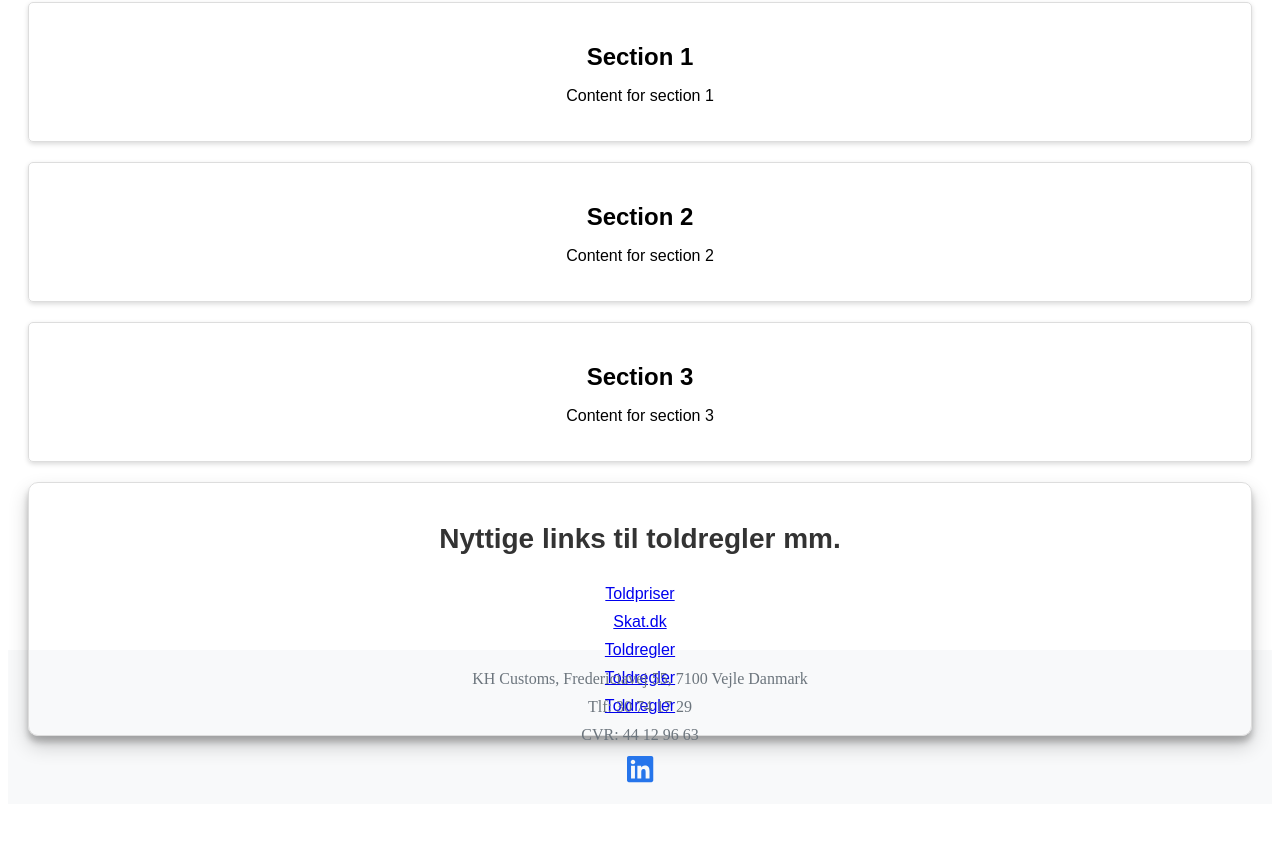
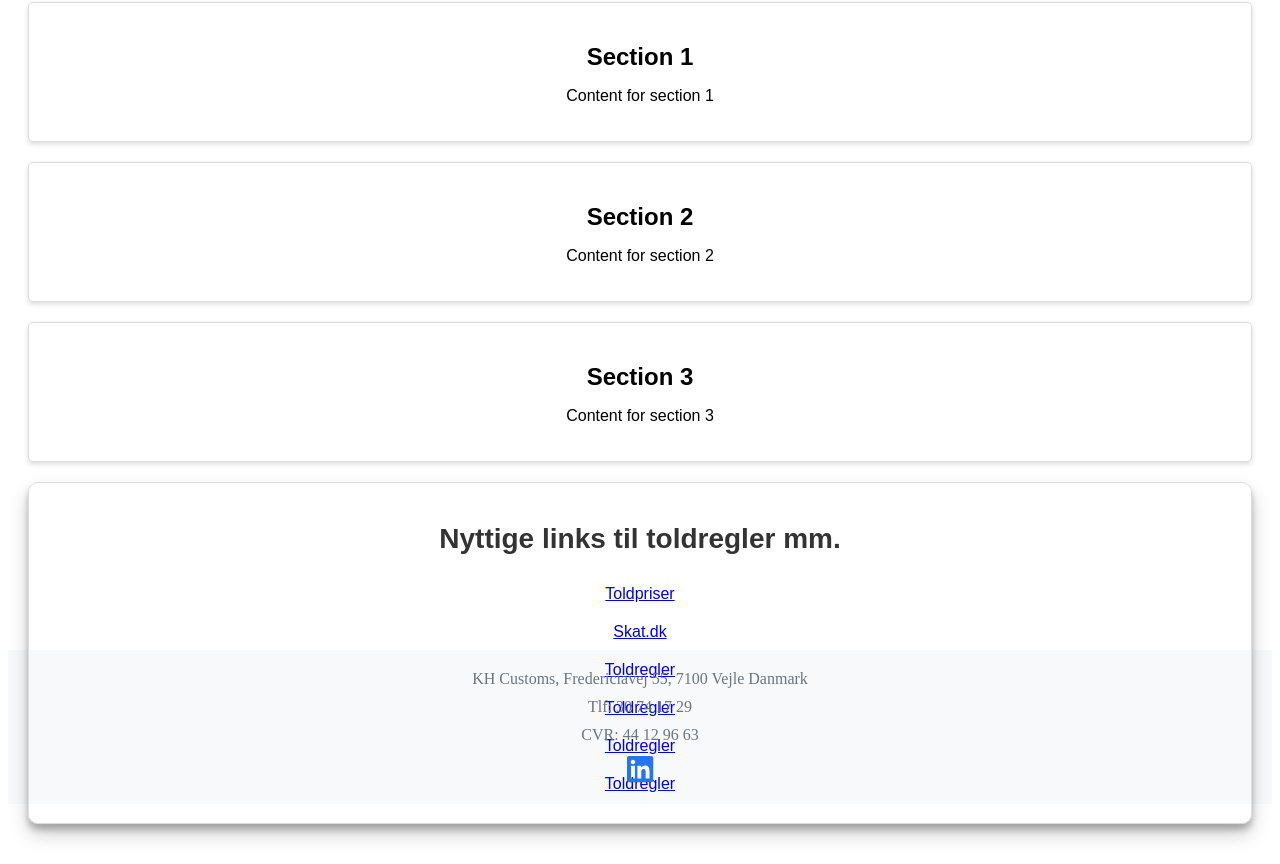
Before and after one commit to Jesperejohannsen/khCustoms, a React (Vite) app: page /toldregler in a window 1280 px wide. Shown: the part 323-1187 px from the top of the page. Before the commit the page ends 1135 px from the top, so only its background shows below. Built offline with nearby package versions, Linux system fonts and the light colour scheme.

Commit message:
small changes

```diff
--- a/src/components/toldreglerSite/ToldreglerSite.tsx
+++ b/src/components/toldreglerSite/ToldreglerSite.tsx
@@ -135,6 +135,11 @@ const ToldreglerSite = () => {
                   Toldregler
                 </a>
               </li>
+              <li>
+                <a href="https://www.skat.dk/skat.aspx?oid=2249606" target="_blank" rel="noreferrer">
+                  Toldregler
+                </a>
+              </li>
               </ul>
           </div>
         </div>
--- a/src/components/toldreglerSite/toldReglerSite.css
+++ b/src/components/toldreglerSite/toldReglerSite.css
@@ -109,6 +109,10 @@
 
 .useful-links-for-customs ul li {
   margin-top: 10px;
+  margin-bottom: 10px;
+  width: 100%;
+  display: flex;
+  justify-content: center;
 }
 
 @media screen and (max-width: 768px) {
```
